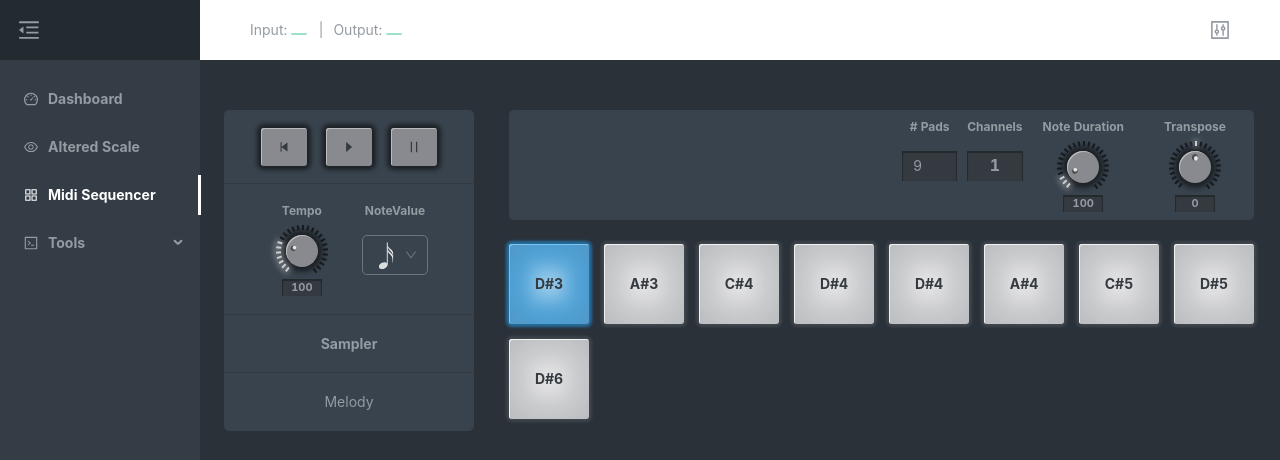
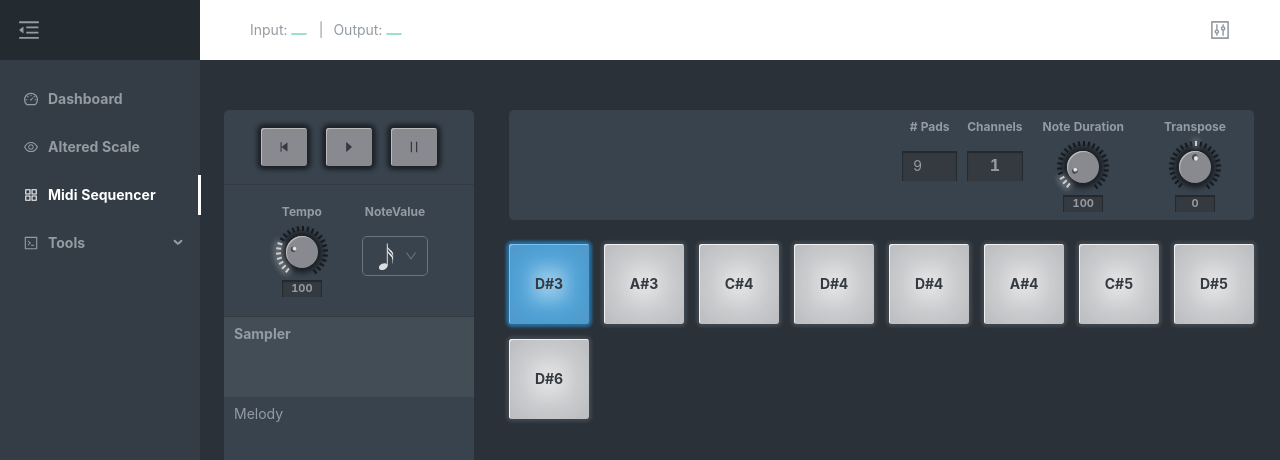
Before and after one commit to tedkx/midi-playground, a React app: page /midi-sequencer in a window 1280 px wide. Shown: the top 460 px of the page. Built offline with nearby package versions, Linux system fonts and the light colour scheme.

Commit message:
Minor step sequencer summary restyling

```diff
--- a/src/routes/MidiSequencer/GlobalControl/StepSequencerSummary.js
+++ b/src/routes/MidiSequencer/GlobalControl/StepSequencerSummary.js
@@ -2,7 +2,12 @@ import React from 'react';
 
 const StepSequencerSummary = ({ active, data }) => {
   const { title = '' } = data || {};
-  return <div style={{ fontWeight: active ? 'bold' : 'normal' }}>{title}</div>;
+  return (
+    <div className={`step-sequencer-summary ${active && 'active'}`}>
+      <div className="title">{title}</div>
+      <div className="body"></div>
+    </div>
+  );
 };
 
 export default StepSequencerSummary;
--- a/src/routes/MidiSequencer/GlobalControl/index.js
+++ b/src/routes/MidiSequencer/GlobalControl/index.js
@@ -72,12 +72,11 @@ const MidiSequencerGlobalControl = ({
           </div>
         </div>
         {stepSequencersData.map((seq, idx) => (
-          <div className="control-row step-sequencer-summary-row" key={idx}>
-            <StepSequencerSummary
-              active={activeStepSequencerIdx === idx}
-              data={seq}
-            />
-          </div>
+          <StepSequencerSummary
+            active={activeStepSequencerIdx === idx}
+            data={seq}
+            key={idx}
+          />
         ))}
       </Card>
     </div>
--- a/src/routes/MidiSequencer/styles.less
+++ b/src/routes/MidiSequencer/styles.less
@@ -1,4 +1,4 @@
-@control-row-margin: 18px;
+@control-row-padding: 18px;
 
 .sequencer {
   display: flex;
@@ -17,26 +17,11 @@
 
     .control-row {
       align-items: center;
+      border-bottom: solid 1px @dark-color;
       display: flex;
       justify-content: space-evenly;
-      margin: @control-row-margin;
-      margin-bottom: 36px;
+      padding: @control-row-padding;
       position: relative;
-
-      &::after {
-        border-bottom: solid 1px @dark-color;
-        bottom: -@control-row-margin;
-        content: ' ';
-        position: absolute;
-        left: -@control-row-margin;
-        right: -@control-row-margin;
-      }
-      &:last-child {
-        margin-bottom: @control-row-margin;
-      }
-      &:last-child:after {
-        border: none;
-      }
     }
 
     .note-value-select {
@@ -149,3 +134,20 @@
     transform: scale(0.7);
   }
 }
+
+.step-sequencer-summary {
+  min-height: 80px;
+  padding: 6px 10px;
+
+  &.active {
+    background: rgba(255, 255, 255, 0.05);
+  }
+
+  &.active .title {
+    font-weight: bold;
+  }
+
+  .body {
+    display: flex;
+  }
+}
```
